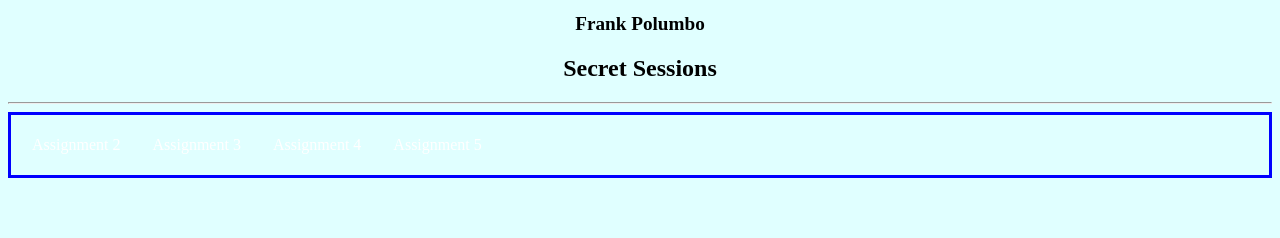
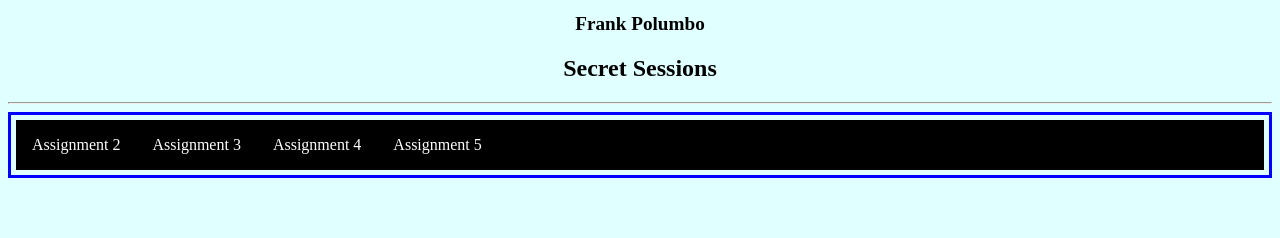
Before and after one commit to FPolumbo/Assignment1, a plain HTML site: page index.html in a window 1280 px wide. Shown: the top 238 px of the page. Drawn offline with Linux system fonts and the light colour scheme.

Commit message:
This is the final version of the project for Assignment 1

```diff
--- a/scss/style.scss
+++ b/scss/style.scss
@@ -2,12 +2,20 @@
 
 $text-align: center;
 $background-color: lightcyan;
-$navlist-hover-color: #111111;
+$navlist-hover-color: red;
 $background-color-ul: #333333;
 $padding-for-icon: 82px; /* This is here because I have multiple paddings on different
 things. One of the things I change the most is the images in this situation. Helpful
 little bugger.*/
 $special: blue;
+
+@mixin p-font{
+
+    font-family: Impact, Haettenschweiler, 'Arial Narrow Bold', sans-serif;
+    font-size: 20;
+    font-style: oblique;
+
+}
 
 h1{
     text-align: $text-align;
@@ -21,8 +29,7 @@ h1{
 h2{
     text-align: $text-align;
  }
-
-nav {
+ nav {
     color: $navlist-hover-color;
     border: solid blue;
     padding: 5px 5px;
@@ -30,15 +37,16 @@ nav {
 }
 .special{
     @extend nav;
-    background-color: $special;
+    border: $special;
 }
+
 
  ul {
         list-style-type: none;
         margin: 0;
         padding: 0;
         overflow: hidden;
-        background-color: ligthen($background-color-ul, 10%);
+        background-color: darken($background-color-ul, 20%);
 
 
     }
@@ -57,7 +65,7 @@ nav {
     }
 
     li a:hover {
-        background-color: darken($navlist-hover-color, 10%);
+        background-color: lighten($navlist-hover-color, 2%);
         }
 
 main{
@@ -81,6 +89,7 @@ footer{
 }
 
 footer p {
+    @include p-font;
     text-align: center; /*I want this to stay here because If I choose to change
     the center of text align variable, these need to stay centered. */
 }
```
Also changed, not shown: css/style.css, 1 other file.
